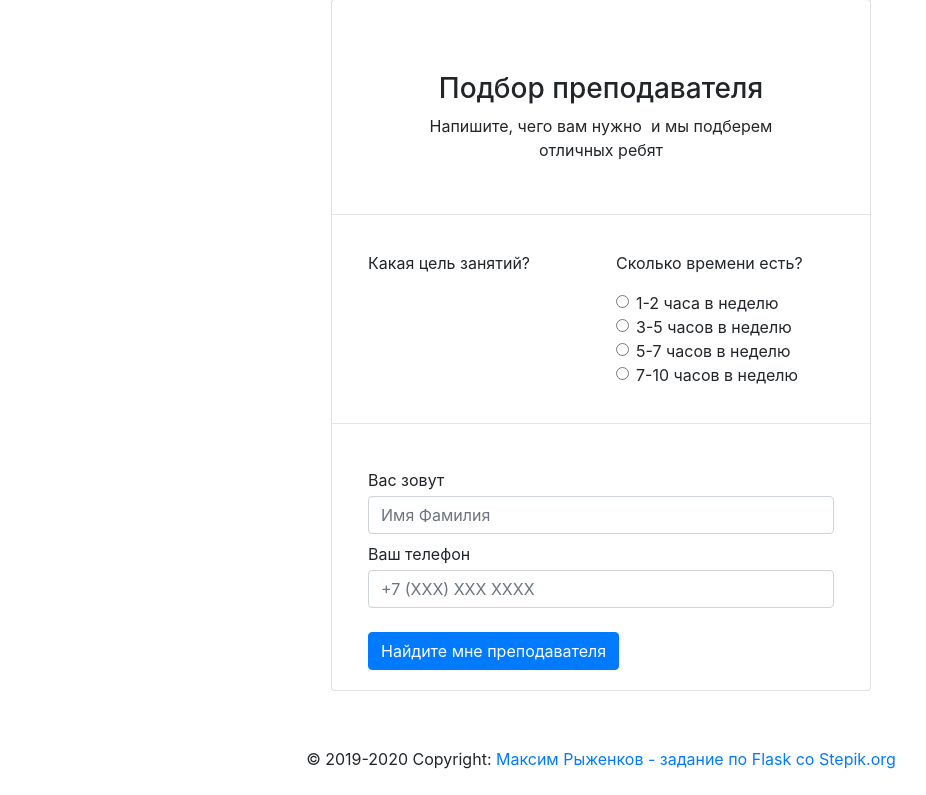
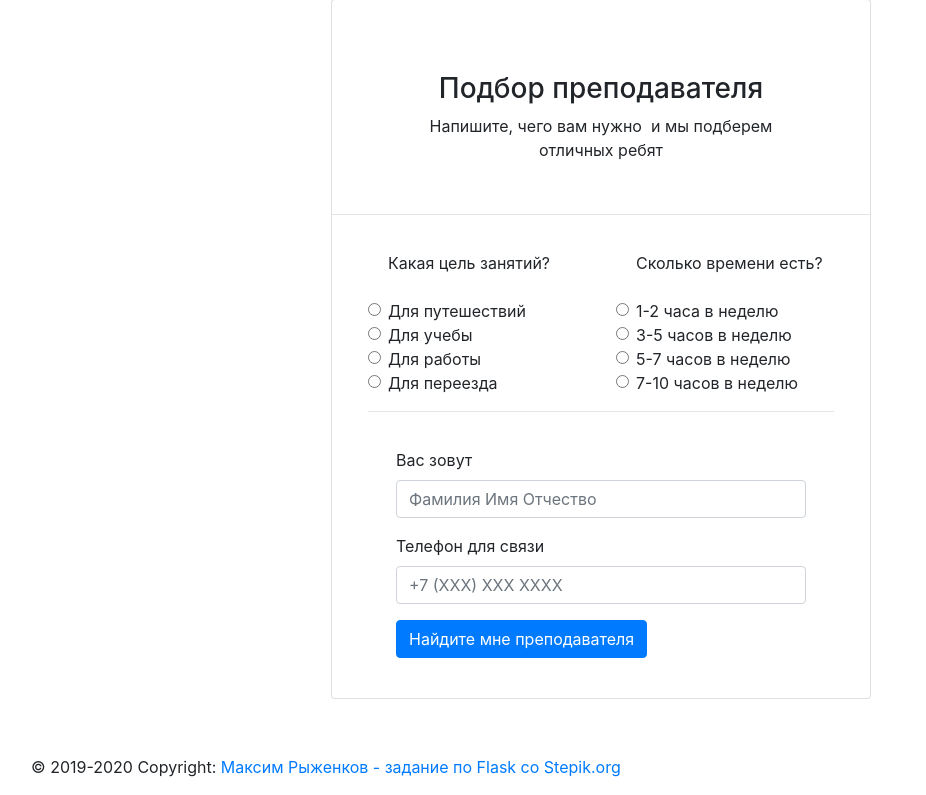
Before and after one commit to Maxim-Ryzhenkov/flask-tutoring-site, a Flask app: template app/templates/pick.html in a window 1280 px wide. Shown: the part 121-916 px from the top of the page, without its empty margins (39-965 px from the left). Before the commit the page ends 890 px from the top, so only its background shows below. Run offline with Flask 2, Linux system fonts and the light colour scheme; the template is opened without the code that fills it: values that come from a table or form of the project are taken from there, others are empty; some libraries are stand-ins or nearby versions.

Commit message:
Добавил wtforms

```diff
--- a/app/forms.py
+++ b/app/forms.py
@@ -0,0 +1,23 @@
+from flask_wtf import FlaskForm
+from wtforms import StringField, RadioField, SubmitField
+from wtforms.validators import DataRequired, Length
+from app.models import Goal
+
+
+class BookingForm(FlaskForm):
+    student_name = StringField('Вас зовут', validators=[DataRequired(), Length(min=2, max=32)])
+    phone_number = StringField('Телефон для связи', validators=[DataRequired(), Length(min=8, max=16)])
+    submit = SubmitField('Записаться на пробный урок')
+
+
+class PickForm(FlaskForm):
+    student_name = StringField('Вас зовут', validators=[DataRequired(), Length(min=2, max=32)])
+    phone_number = StringField('Телефон для связи', validators=[DataRequired(), Length(min=8, max=16)])
+    goal = RadioField('Какая цель занятий?', choices=[('travel', 'Для путешествий'), ('study', 'Для учебы'),
+                                                      ('work', 'Для работы'), ('relocate', 'Для переезда')])
+    time_available = RadioField('Сколько времени есть?', choices=[('1-2', '1-2 часа в неделю'),
+                                                                  ('3-5', '3-5 часов в неделю'),
+                                                                  ('5-7', '5-7 часов в неделю'),
+                                                                  ('7-10', '7-10 часов в неделю')])
+
+    submit = SubmitField('Найдите мне преподавателя')
--- a/app/templates/pick.html
+++ b/app/templates/pick.html
@@ -1,8 +1,6 @@
 {% extends 'base.html' %}
 
 {% block content %}
-
-<!-- Класс для выстраивания контента в один ряд-->
 
 <div class="row mt-5">
     <div class="col-6 offset-3">
@@ -21,60 +19,44 @@
             <!--Блок радиокнопок в виде карточки с двумя колонками-->
             <div class="card-body mx-3">
 
-                <!--Задаём ряд-->
                 <div class="row">
 
-                    <!--Блок первой колонки-->
                     <div class="col">
-                        <p>Какая цель занятий?</p>
+                        <!--Блок радиокнопок-->
+                        <div class="form-check">
+                            <p>{{ form.goal.label }}</p>
+                            {% for subfield in form.goal %}
+                                {{ subfield(class="form-check-input", type="radio") }}
+                                {{ subfield.label(class="form-check-label") }}<br>
+                            {% endfor %}
+                         </div>
+                    </div>
 
+                    <div class="col">
                         <!--Блок радиокнопок-->
-                        {% for goal in goals %}
-                        <div class="form-check ">
-                            <input type="radio" class="form-check-input" name="goal" value="{{ goal.text_en }}" required>
-                                {{ goal.text_ru }}
+                        <div class="form-check">
+                            <p>{{ form.time_available.label }}</p>
+                            {% for subfield in form.time_available %}
+                                {{ subfield(class="form-check-input", type="radio") }}
+                                {{ subfield.label(class="form-check-label") }}<br>
+                            {% endfor %}
                         </div>
-                        {% endfor %}
-                        <!--Окончание блока радиокнопок-->
                     </div>
-                    <!--Окончание блока первой колонки-->
-
-                    <!--Блок второй колонки-->
-                    <div class="col">
-                        <p>Сколько времени есть?</p>
-
-                        <!--Блок радиокнопок-->
-                        <div class="form-check ">
-                            <input type="radio" class="form-check-input" name="time" value="1-2"  required> 1-2 часа в неделю
-                        </div>
-                        <div class="form-check ">
-                            <input type="radio" class="form-check-input" name="time" value="3-5" required> 3-5 часов в неделю
-                        </div>
-                        <div class="form-check ">
-                            <input type="radio" class="form-check-input" name="time" value="5-7" required> 5-7 часов в неделю
-                        </div>
-                        <div class="form-check ">
-                            <input type="radio" class="form-check-input" name="time" value="7-10" required> 7-10 часов в неделю
-                        </div>
-                        <!--Окончание блока радиокнопок-->
-                    </div>
-                    <!--Окончание блока первой колонки-->
                 </div>
-            </div>
             <!--Закрытие карточки с двумя колонками радиокнопок-->
 
             <hr>
 
-            <div class="card-body mx-3">
-
-                <label for="user_name" class="mb-1 mt-2">Вас зовут</label>
-                <input name="user_name" id="user_name" class="form-control" type="text" placeholder="Имя Фамилия" required>
-
-                <label for="phone" class="mb-1 mt-2">Ваш телефон</label>
-                <input name="phone" id="phone" class="form-control" type="text" placeholder="+7 (XXX) XXX XXXX" required>
-
-                <input type="submit" class="btn btn-primary mt-4" value="Найдите мне преподавателя">
-
+            <div class="card-body mx-2">
+                  <div class="form-group">
+                      {{ form.student_name.label }}
+                      {{ form.student_name(class="form-control", placeholder="Фамилия Имя Отчество") }}
+                  </div>
+                  <div class="form-group">
+                      {{ form.phone_number.label }}
+                      {{ form.phone_number(class="form-control", type="tel", placeholder="+7 (XXX) XXX XXXX") }}
+                  </div>
+                       {{ form.submit(class="btn btn-primary") }}
             </div>
 
         </form>
--- a/utility_scripts.py
+++ b/utility_scripts.py
@@ -93,4 +93,4 @@ def clear_db_table(model):
 
 # Убедиться что данные перенеслись корректно можно посмотрев вывод на печать
 # вместо model надо передать Tutor, Goal, Pick или Booking
-#print_db_table(Pick)
+print_db_table(Pick)
```
Also changed, not shown: app/models.py (+6 -6 lines), app/routes.py (+22 -18 lines), app/templates/booking.html (+15 -12 lines), migrations/versions/2e23b414a6f1_.py (added, +38 -0 lines), app.db.
